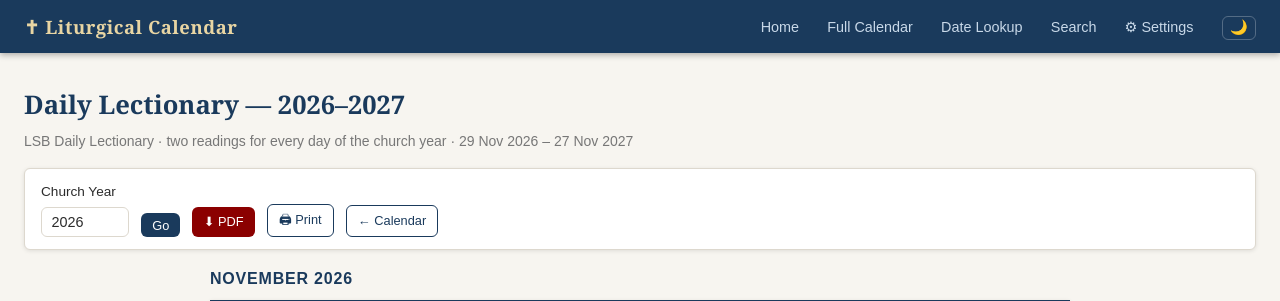
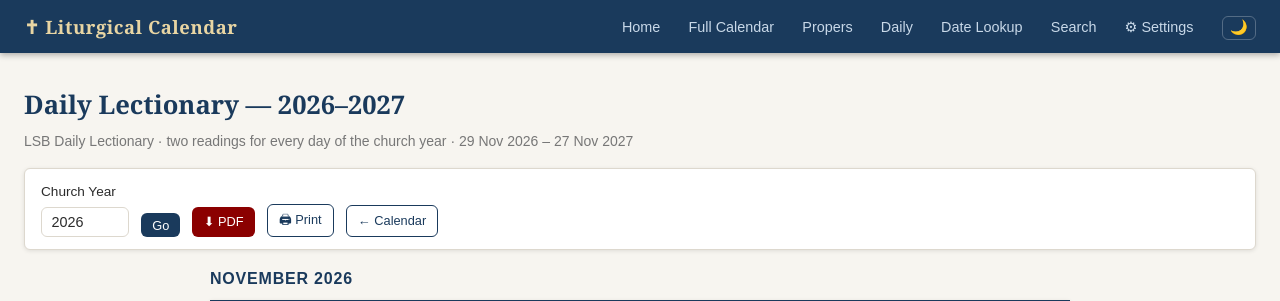
Before and after one commit to abc3-Mac/lutheran-lectionary, a Flask app: page /daily in a window 1280 px wide. Shown: the top 301 px of the page. Run offline with Flask 3, Linux system fonts and the light colour scheme.

Commit message:
Add Propers and Daily links to the top navigation
The One-Year propers page (/propers) and the daily lectionary (/daily) were only
reachable via buttons in the Calendar toolbar — and Propers only after switching
to the One-Year series, so it was effectively hidden. Surface both in the main nav.

Co-Authored-By: Claude Opus 4.8 <noreply@anthropic.com>

```diff
--- a/templates/base.html
+++ b/templates/base.html
@@ -38,6 +38,8 @@
       <nav>
         <a href="/">Home</a>
         <a href="/calendar">Full Calendar</a>
+        <a href="/propers" title="One-Year Introits, Collects &amp; Graduals">Propers</a>
+        <a href="/daily" title="Daily Lectionary">Daily</a>
         <a href="/lookup">Date Lookup</a>
         <a href="/search">Search</a>
         <a href="/settings" title="Preferences">⚙ Settings</a>
```
